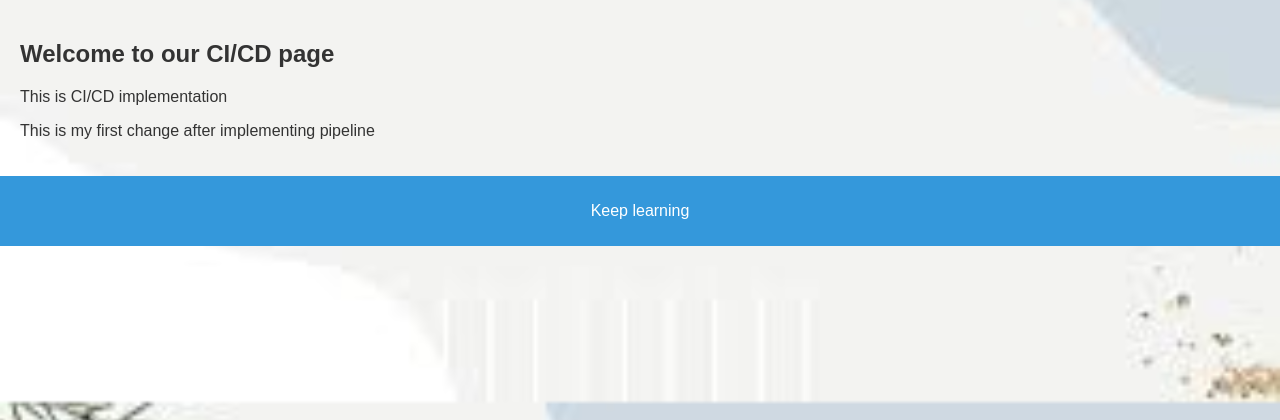
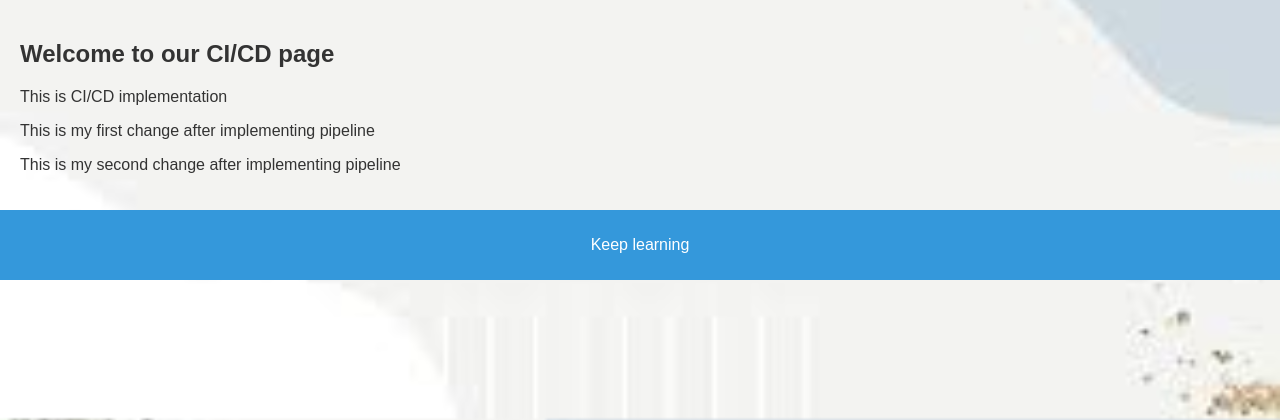
Before and after one commit to AbiVavilala/CI-CD-App-AWS, a Flask app: page / in a window 1280 px wide. Shown: the part 158-578 px from the top of the page. Run offline with Flask 3, Linux system fonts and the light colour scheme.

Commit message:
initial commit

```diff
--- a/templates/base.html
+++ b/templates/base.html
@@ -65,6 +65,7 @@
         <h2>Welcome to our CI/CD page</h2>
         <p>This is CI/CD implementation</p>
         <p> This is my first change after implementing pipeline</p>
+        <p> This is my second change after implementing pipeline</p>
     </section>
 
     <footer>
```
